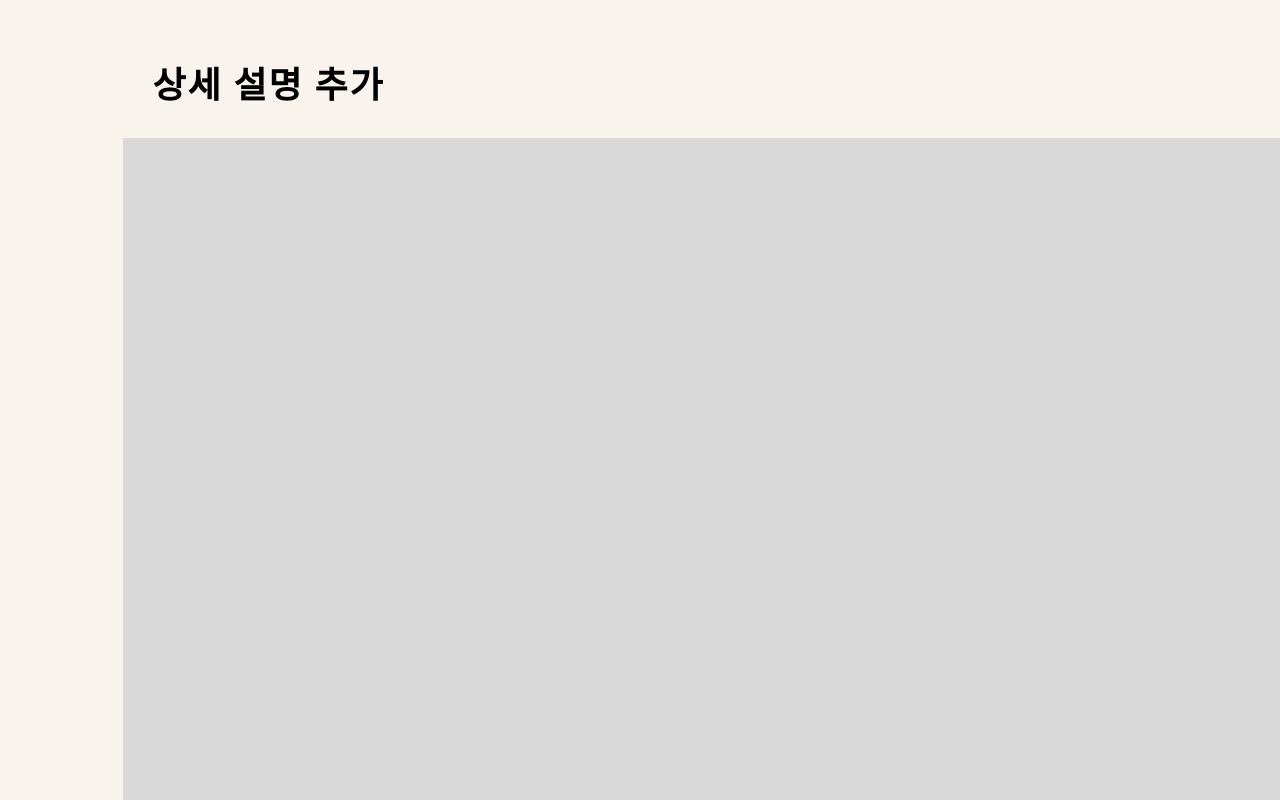
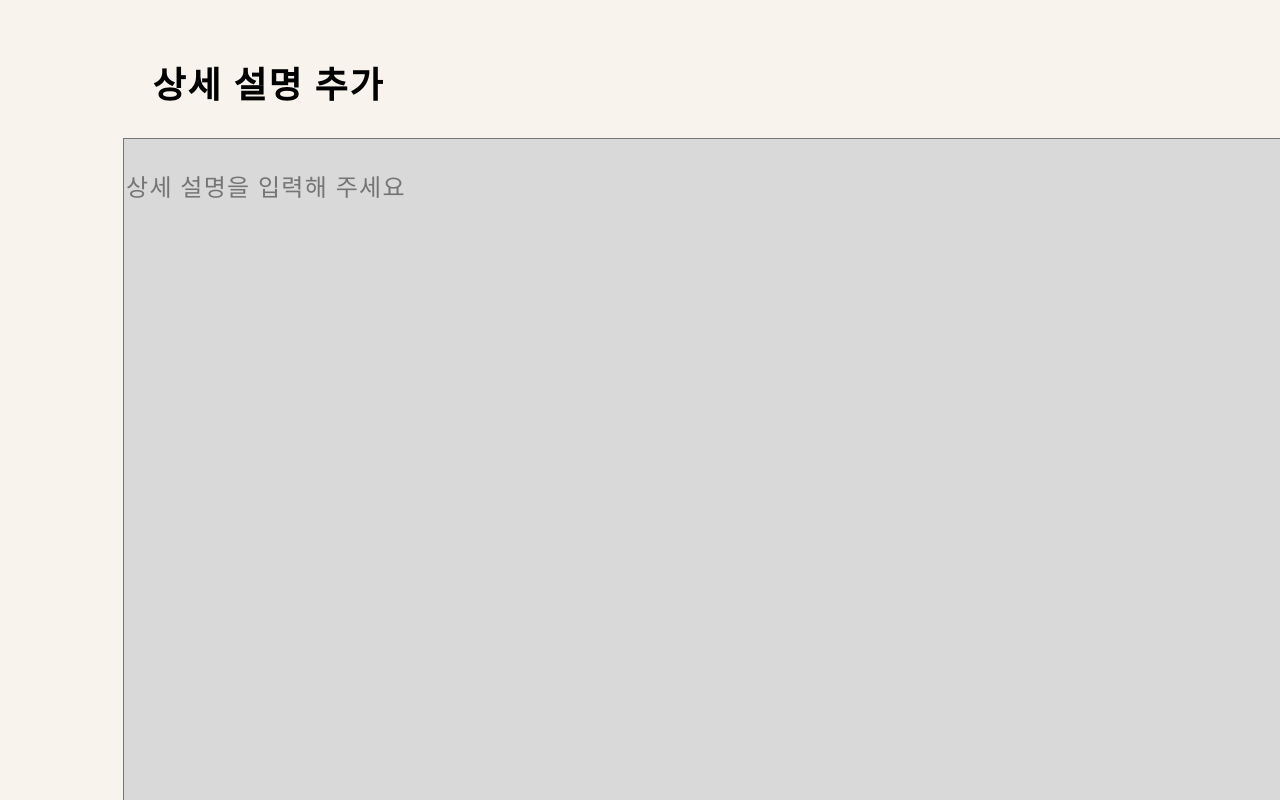
Before and after one commit to Grean-Grean/GreanGrean, a React (Create React App) app in the folder fe/: page /shop/product/add in a window 1280 px wide. Shown: the part 1320-2120 px from the top of the page. Built offline with nearby package versions, Linux system fonts and the light colour scheme.

Commit message:
Feat : FE/상품추가

```diff
--- a/fe/src/components/product/ProductAdd.js
+++ b/fe/src/components/product/ProductAdd.js
@@ -11,7 +11,7 @@ const ProductAdd = () => {
     const [obj, setObj] = useState({
         userId: 1,
         productName: "",
-        productContent: '디테일입니다.',
+        productContent: '',
         productNumber: 0,
         productPrice: 0,
         productImg: '이미지입니다.',
@@ -20,7 +20,8 @@ const ProductAdd = () => {
 
     //handleChangeObj, 오브젝트 변경되면 적용하기
     const handleChangeObj = (e) => {
-
+        console.log(e.target.name)
+        console.log(e.target.value)
         // if (e.target.name !== 'productCategory') {
         setObj({
             ...obj,
@@ -173,7 +174,16 @@ const ProductAdd = () => {
                 <div style={{ left: 19, top: 0, position: 'absolute', color: 'black', fontSize: 36, fontFamily: 'Noto Sans', fontWeight: '400', letterSpacing: 1.80, wordWrap: 'break-word' }}>-</div>
             </div>
             <div style={{ left: 1079, top: 843, position: 'absolute', color: 'black', fontSize: 24, fontFamily: 'Noto Sans', fontWeight: '400', letterSpacing: 1.20, wordWrap: 'break-word' }}>{obj.productCategory}</div>
-            <div className="Rectangle78" style={{ width: 1669, height: 855, left: 123, top: 1412, position: 'absolute', background: '#D9D9D9' }} />
+            <textarea
+                className="Rectangle78"
+                style={{ paddingTop: '30px', letterSpacing: 1.30, fontWeight: '500', fontSize: 24, fontFamily: 'Noto Sans', width: 1669, height: 855, left: 123, top: 1412, position: 'absolute', background: '#D9D9D9' }}
+                name='productContent'
+                value={obj.productContent}
+                onChange={handleChangeObj}
+                placeholder='상세 설명을 입력해 주세요'
+                placeholderColor="black"
+            />
+
 
             <div
                 className="Group30"
--- a/fe/src/components/product/ProductDetail.js
+++ b/fe/src/components/product/ProductDetail.js
@@ -5,6 +5,8 @@ const ProductDetail = () => {
     //이전 페이지에서 정보 받아 오기
     const location = useLocation()
     const locationState = location.state
+
+
 
     return (
         <div>
@@ -14,7 +16,10 @@ const ProductDetail = () => {
             <h2>상세설명 : {locationState.detail}</h2>
             <h2>재고 : {locationState.stock}</h2>
             <h2>카테고리 : {locationState.category}</h2>
+
+
         </div>
+
     )
 }
 
```
